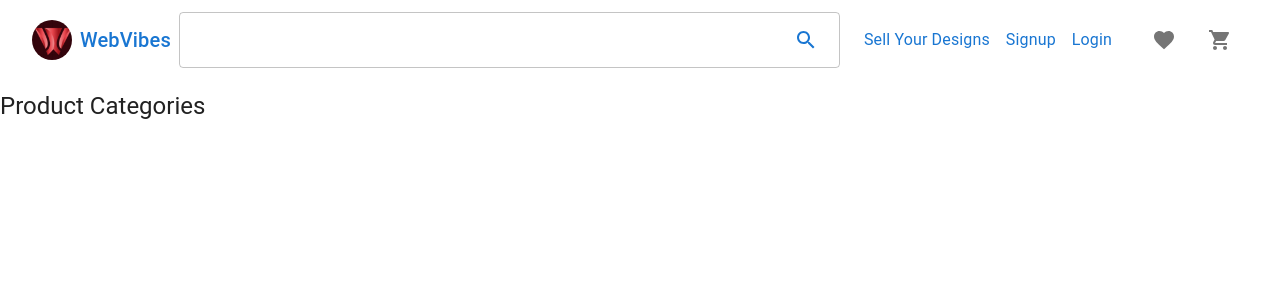
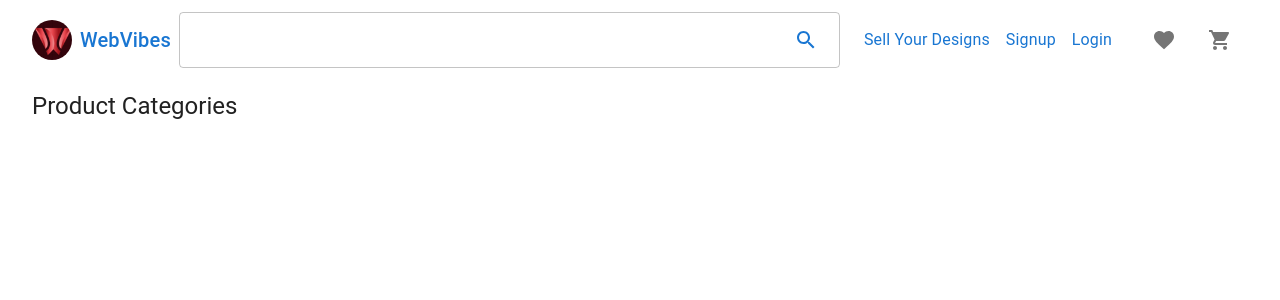
Before and after one commit to Tanaka785/OnlineStore, a React (Vite) app in the folder Frontend/: page / in a window 1280 px wide. Shown: the top 300 px of the page. Built offline with nearby package versions, Linux system fonts and the light colour scheme.

Commit message:
Update Homepage layout by adding margin to Box component for improved spacing

```diff
--- a/Frontend/src/pages/Home.jsx
+++ b/Frontend/src/pages/Home.jsx
@@ -9,7 +9,7 @@ import CategoryList from "../components/other/homepage/CategoryList";
 // navLinks component.
 export default function Homepage() {
   return (
-    <Box sx={{ width: "100%", height: "100vh" }}>
+    <Box sx={{ width: "100%", height: "100vh", marginInline: 4 }}>
       <Navbar />
       <CategoryList />
     </Box>
```
